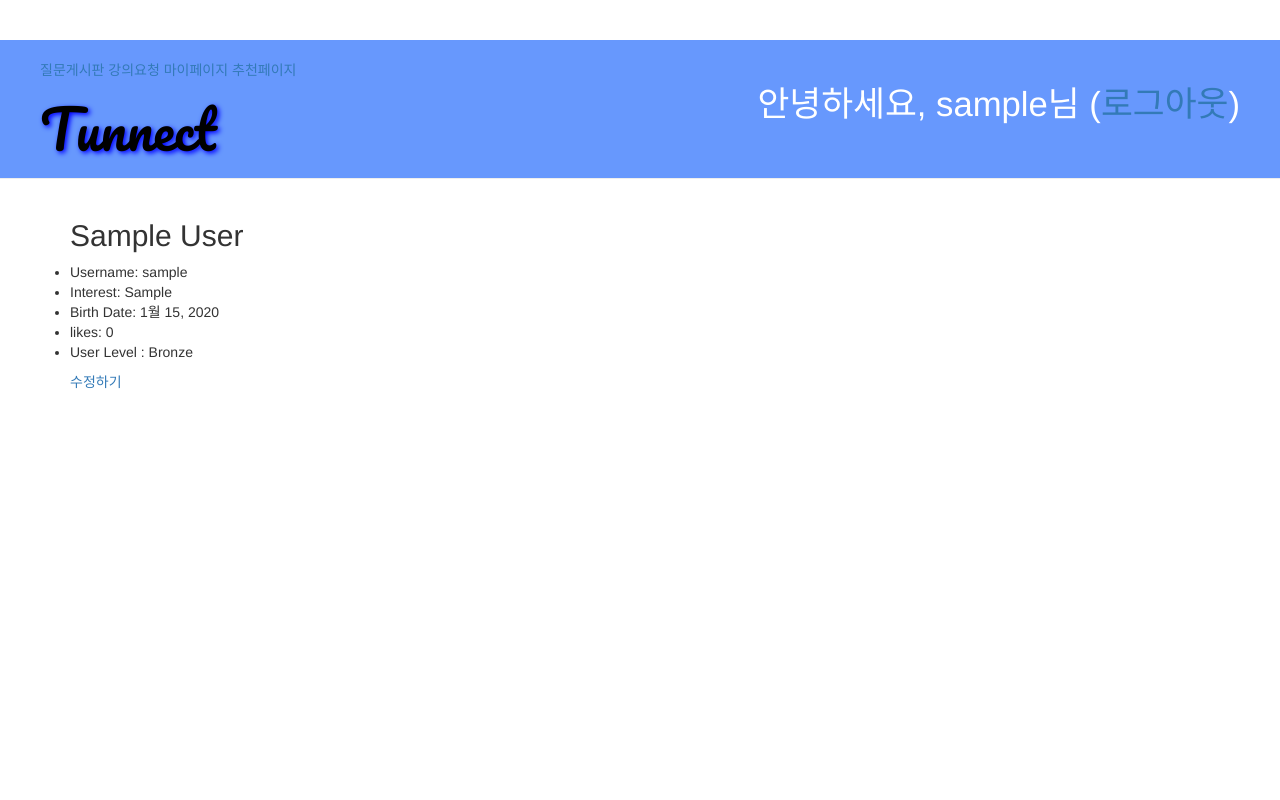
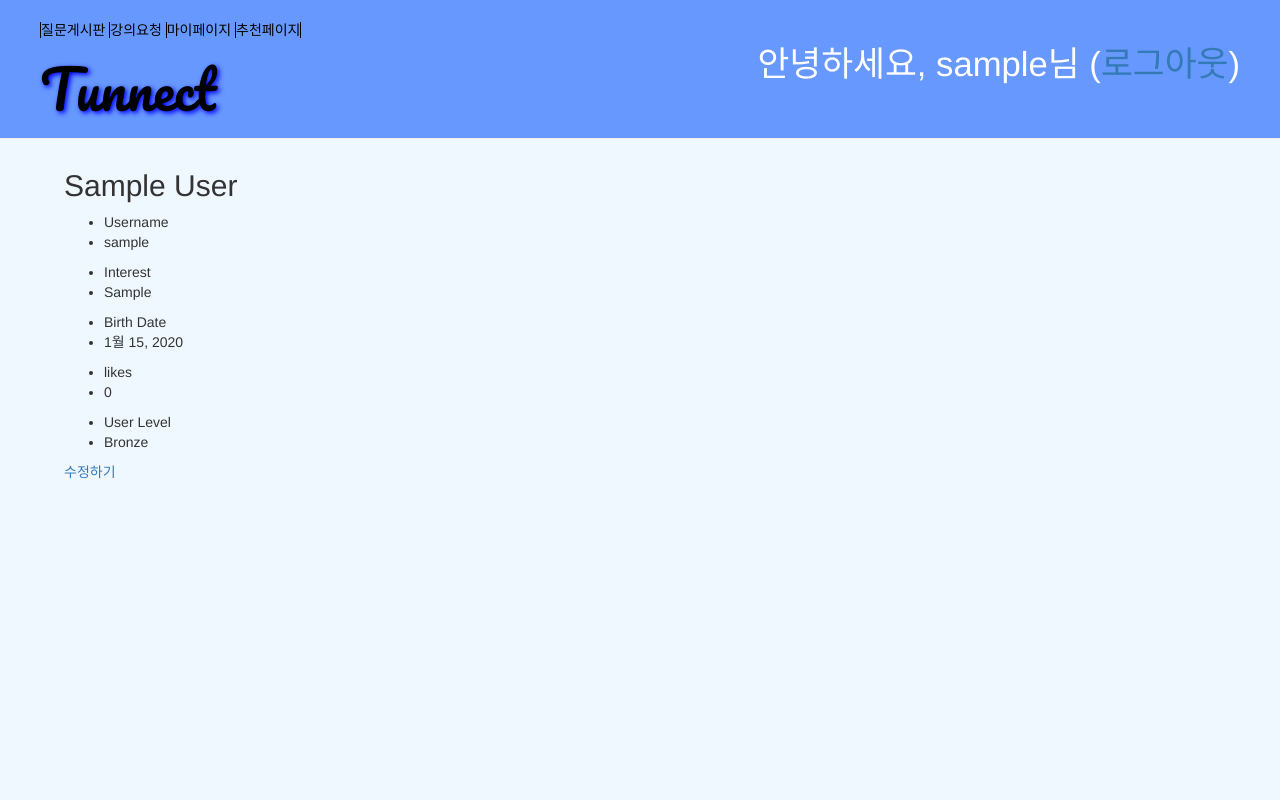
Before and after one commit to MY-Park/my-first-blog, a Django app: page /mypage in a window 1280 px wide; the page is wider, and only the part inside the window is pictured. Run offline with Django 3.2, Linux system fonts and the light colour scheme; a user stored in the database is signed in; tables that the repository leaves empty hold one stand-in row (values such as "Sample post"); some libraries are stand-ins or nearby versions.

Commit message:
post, post_detail, home, mypage design update

```diff
--- a/mysite/blog/static/css/blog.css
+++ b/mysite/blog/static/css/blog.css
@@ -1,20 +1,34 @@
 @import url('https://fonts.googleapis.com/css2?family=Noto+Sans+KR&family=Pacifico&display=swap');
-*{
-  margin: 0;
-  padding: 0;
-}
+/**{*/
+/*  margin: 0;*/
+/*  padding: 0;*/
+/*}*/
 a {
     color: #6798FD;
 }
 
 body {
   /* background: #C3D2EF; */
+    background-color: aliceblue !important;
+}
+.container{
+    width: auto !important;
+    /*position: center;*/
+}
+.cons {
+    overflow: hidden !important;
+    text-overflow: ellipsis !important;
+    display: -webkit-box !important;
+    -webkit-line-clamp: 5 !important; /* number of lines to show */
+    -webkit-box-orient: vertical !important;
 }
 
 .page-header {
     background-color: #6798FD;
-    margin-top: 0;
+    /*margin-top: 0;*/
     padding: 20px 20px 20px 40px;
+    margin: 0 !important;
+
 }
 
 .page-header h1, .page-header h1 a, .page-header h1 a:visited, .page-header h1 a:active {
@@ -24,7 +38,18 @@ body {
 }
 
 .content {
-    margin-left: 40px;
+    /*margin-left: 40px;*/
+    margin: auto !important;
+    padding: 0px !important;
+
+}
+.row{
+    /*margin: auto !important;*/
+    /*padding: 0px !important;*/
+    right: 5%;
+    left: 5%;
+    position: relative;
+    padding: 0 !important;
 }
 
 h1 {
@@ -53,8 +78,9 @@ h1 {
 }
 
 .post {
-    margin-bottom: 70px;
-    border: 3px solid #6798FD;
+    margin-bottom: 30px;
+    margin-top: 30px;
+    border: 1.5px solid #6798FD;
     background-color: aliceblue;
 }
 
@@ -65,3 +91,32 @@ h1 {
 .comment {
     margin: 20px 0px 20px 20px;
 }
+.author{
+    margin-left: 0.2em;
+    border-left: 1px solid gray;
+    float: left;
+    color: #828282;
+}
+.date2 {
+
+    color: #828282;
+    float: left;
+}
+h2 {
+    margin-top: 30px !important;
+    margin-bottom: 10px !important;
+}
+/*ul {*/
+/*  list-style-type: none;*/
+/*  margin: 0;*/
+/*  padding: 0;*/
+/*}*/
+/*li {*/
+/*    display: inline;*/
+/*    float: left;*/
+/*}*/
+/*a {*/
+/*    display: block;*/
+/*    padding: 8px;*/
+/*    background-color: #dddddd;*/
+/*}*/
--- a/mysite/blog/templates/blog/base.html
+++ b/mysite/blog/templates/blog/base.html
@@ -11,11 +11,11 @@
     </head>
     <body>
         <div class="page-header", style="background-color: #6798FD">
-        <nav>
-            <a href="{% url 'post_list' %}">질문게시판</a>
-            <a href="{% url 'post_list2' %}">강의요청</a>
-            <a href="{% url 'mypage' %}">마이페이지</a>
-            <a href="{% url 'recommend' %}">추천페이지</a>
+        <nav >
+            <a href="{% url 'post_list' %}" style="color: black !important;border-left: 1px solid black;">질문게시판</a>
+            <a href="{% url 'post_list2' %}" style="color: black !important;border-left: 1px solid black;">강의요청</a>
+            <a href="{% url 'mypage' %}" style="color: black !important;border-left: 1px solid black;">마이페이지</a>
+            <a href="{% url 'recommend' %}" style="color: black !important;border-right: 1px solid black;border-left: 1px solid black;">추천페이지</a>
         </nav>
           {% if user.is_authenticated %}
               {% if request.path == '/' %}
--- a/mysite/blog/templates/registration/mypage.html
+++ b/mysite/blog/templates/registration/mypage.html
@@ -1,20 +1,48 @@
 {% extends "blog/base.html" %}
 {% block content %}
     <h2>{{ user.get_full_name }}</h2>
+
+<div class="mypage">
+    <ul >
+        <li class="title">Username</li>
+        <li>{{ user.username }}</li>
+    </ul>
+
     <ul>
-<div class="mypage">
-  <li>Username: {{ user.username }}</li>
-  <li>Interest: {{ user.profile.interest }}</li>
-  <li>Birth Date: {{ user.profile.birth_date }}</li>
-  <li>likes: {{ like_count }}</li>
-  <li>User Level :
+        <li class="title">Interest</li>
+        <li>{{ user.profile.interest }}</li>
+    </ul>
+
+    <ul>
+        <li class="title">Birth Date</li>
+        <li>{{ user.profile.birth_date }}</li>
+    </ul>
+
+    <ul>
+        <li class="title">likes</li>
+        <li>{{ like_count }}</li>
+
+    </ul>
+
+    <ul>
+        <li class="title">User Level</li>
+        <li>
             {% if like_count < 2 %} Bronze
             {% elif like_count < 5 %} Silver
             {% elif like_count < 8 %} Gold
             {% else %} Platinum
             {% endif %}
         </li>
+    </ul>
 </div>
-</ul>
+
     <a href="{% url 'update_profile' %}">수정하기</a>
 {% endblock %}
+
+{#<style>#}
+{#  ul li {list-style:none; }#}
+{#    .fl {float:left; }#}
+{#    .tc {text-align:center; }#}
+{##}
+{##}
+{#</style>#}
```
Also changed, not shown: mysite/blog/templates/blog/post_detail.html (+22 -15 lines), mysite/blog/templates/blog/post_detail2.html (+14 -8 lines), mysite/blog/templates/blog/post_list.html (+13 -3 lines), mysite/blog/templates/blog/post_list2.html (+14 -2 lines). Lines whose indentation alone changed are shown as unchanged.
